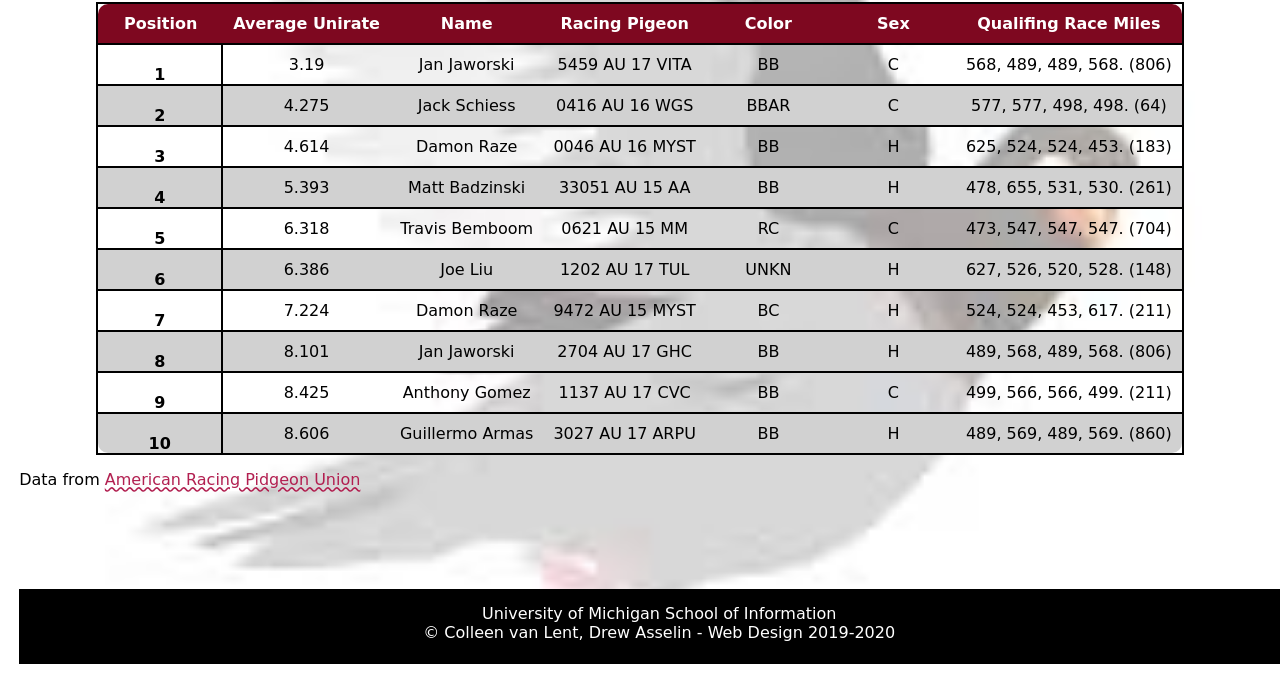
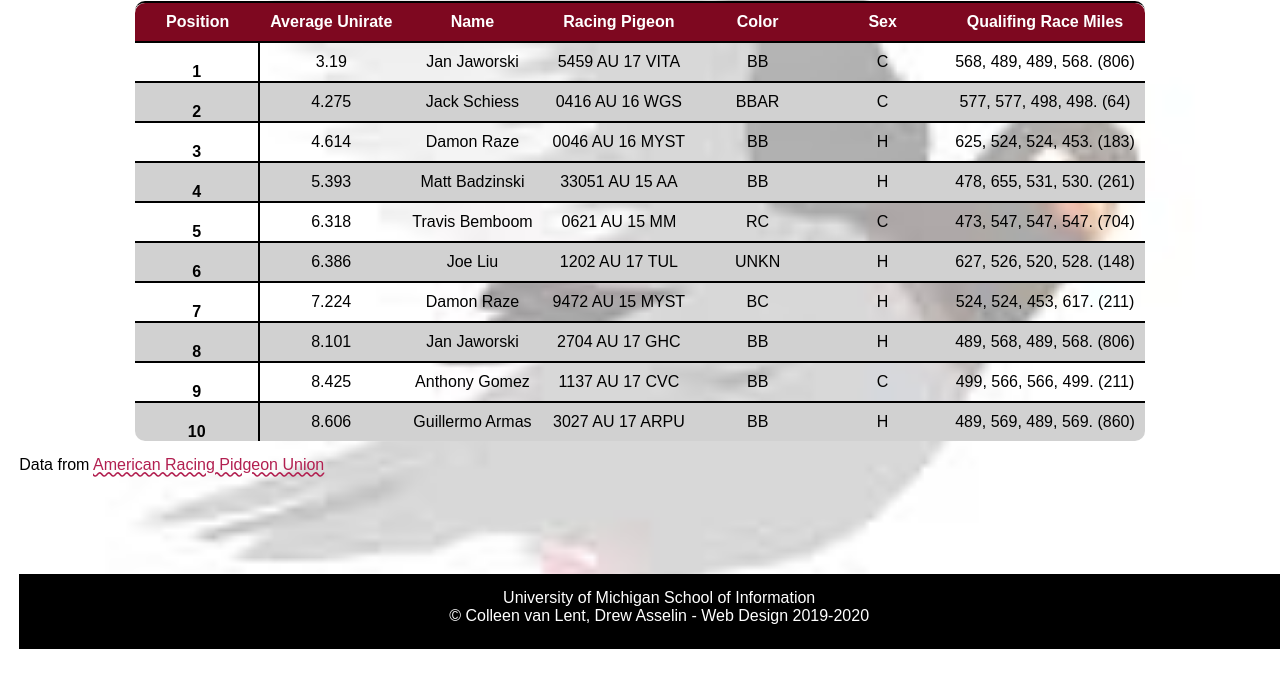
Before and after one commit to Kavyapranati-Pratapa/homework4-2021, a plain HTML site: page index.html in a window 1280 px wide. Shown: the part 110-800 px from the top of the page. Drawn offline with Linux system fonts and the light colour scheme; a web font is replaced by a local one.

Commit message:
Add files via upload

```diff
--- a/css/html5reset.css
+++ b/css/html5reset.css
@@ -18,7 +18,6 @@ html, body, body div, span, object, iframe, h1, h2, h3, h4, h5, h6, p, blockquot
     font-weight: normal;
     vertical-align: baseline;
     background: transparent;
-    font-family: "Pacifico", cursive !important;
 }
 
 main, article, aside, figure, footer, header, nav, section, details, summary {display: block;}
--- a/css/style.css
+++ b/css/style.css
@@ -94,16 +94,17 @@ tr:nth-child(even){
   background: #d1d1d1;
 }
 /*Req 6f*/
-th.rowhead:hover{
- background: rgba(255, 255, 255, 0.25)
+tr:hover{
+ background: rgba(126, 8, 32, 0.25);
 }
 
 
 /*Req 7*/
 table{
-    border: 2px solid #000000;
-    margin-left: auto;
-    margin-right: auto;
+    border-top: 2px solid #000000;
+    margin: 0 auto;
+    border-radius: 10px;
+    border-collapse: inherit;
 }
 
 thead tr:first-child th:first-child{
@@ -131,5 +132,5 @@ footer{
   text-align:center;
   color: #FFFFFF;
   min-height: 75px;
-  position: absolute;
+  position: fixed;
 }
```
